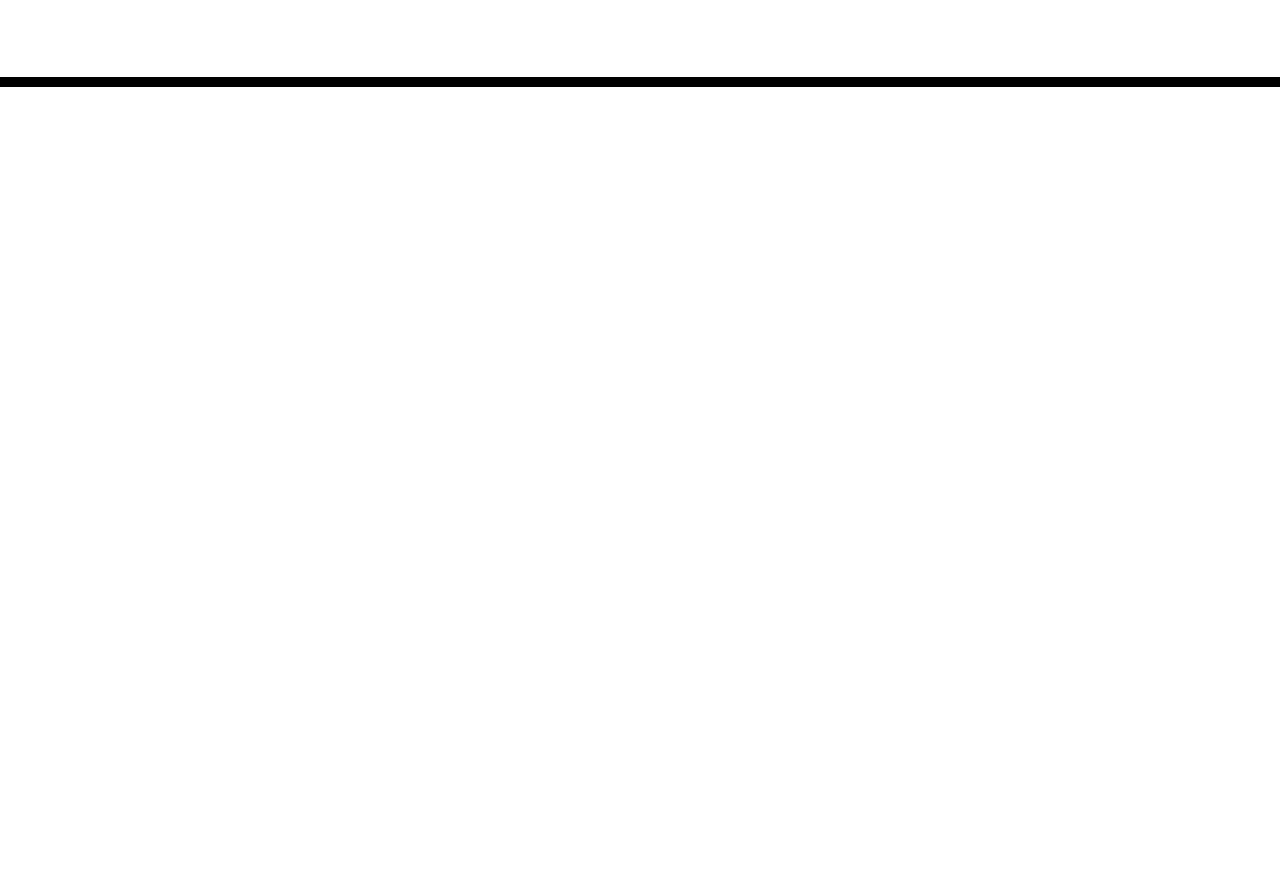
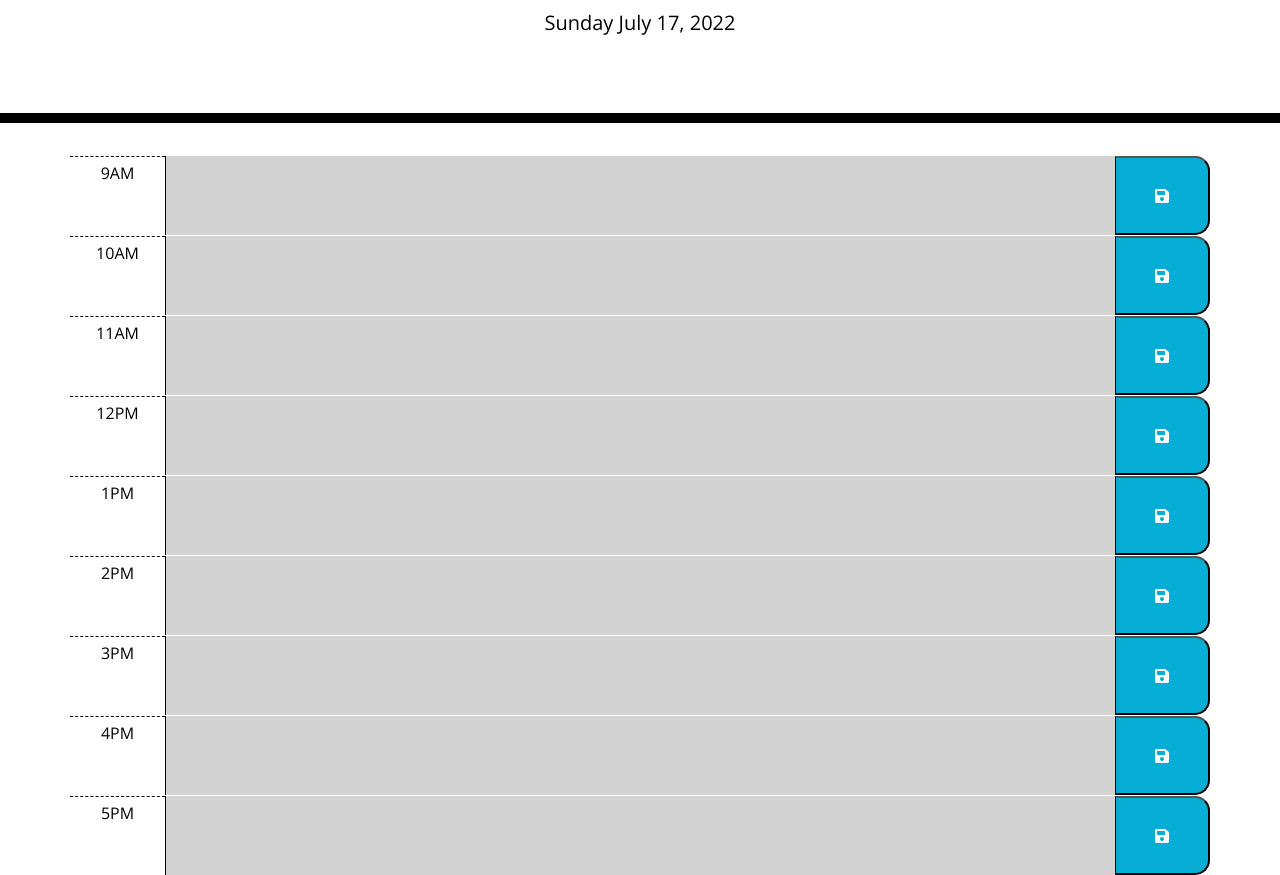
Before and after one commit to kayladong229/work-day-scheduler, a plain HTML site: page Develop/index.html in a window 1280 px wide. Shown: the part 181-1056 px from the top of the page. Before the commit the page ends 800 px from the top, so only its background shows below. Drawn offline with nearby package versions, Linux system fonts and the light colour scheme.

Commit message:
Added js file and added code to html and js files

```diff
--- a/Develop/index.html
+++ b/Develop/index.html
@@ -4,10 +4,12 @@
     <meta charset="UTF-8" />
     <meta name="viewport" content="width=device-width, initial-scale=1.0" />
     <meta http-equiv="X-UA-Compatible" content="ie=edge" />
+    <!-- Link to Bootstrap -->
     <link
       rel="stylesheet"
       href="https://stackpath.bootstrapcdn.com/bootstrap/4.3.1/css/bootstrap.min.css"
     />
+    <!-- Link to external fonts -->
     <link
       rel="stylesheet"
       href="https://use.fontawesome.com/releases/v5.8.1/css/all.css"
@@ -18,6 +20,7 @@
       href="https://fonts.googleapis.com/css?family=Open+Sans&display=swap"
       rel="stylesheet"
     />
+    <!-- Link to local css file -->
     <link rel="stylesheet" href="style.css" />
     <title>Work Day Scheduler</title>
   </head>
@@ -28,11 +31,66 @@
       <p class="lead">A simple calendar app for scheduling your work day</p>
       <p id="currentDay" class="lead"></p>
     </header>
+
     <div class="container">
       <!-- Timeblocks go here -->
-    </div>
+      <div class="row time-block" id="9">
+        <div class="col-md-1 hour py-2">9AM</div>
+        <textarea class="col-md-10 event"></textarea>
+        <button class="col-md-1 saveBtn"><i class="fas fa-save"></i></button>
+      </div>
+
+      <div class="row time-block" id="10">
+        <div class="col-md-1 hour py-2">10AM</div>
+        <textarea class="col-md-10 event"></textarea>
+        <button class="col-md-1 saveBtn"><i class="fas fa-save"></i></button>
+      </div>
+
+      <div class="row time-block" id="11">
+        <div class="col-md-1 hour py-2">11AM</div>
+        <textarea class="col-md-10 event"></textarea>
+        <button class="col-md-1 saveBtn"><i class="fas fa-save"></i></button>
+      </div>
+
+      <div class="row time-block" id="12">
+        <div class="col-md-1 hour py-2">12PM</div>
+        <textarea class="col-md-10 event"></textarea>
+        <button class="col-md-1 saveBtn"><i class="fas fa-save"></i></button>
+      </div>
+      <!-- Time blocks past 12pm will have ids after 12, e.g. 13 corresponds to 1pm -->
+      <div class="row time-block" id="13">
+        <div class="col-md-1 hour py-2">1PM</div>
+        <textarea class="col-md-10 event"></textarea>
+        <button class="col-md-1 saveBtn"><i class="fas fa-save"></i></button>
+      </div>
+
+      <div class="row time-block" id="14">
+        <div class="col-md-1 hour py-2">2PM</div>
+        <textarea class="col-md-10 event"></textarea>
+        <button class="col-md-1 saveBtn"><i class="fas fa-save"></i></button>
+      </div>
+
+      <div class="row time-block" id="15">
+        <div class="col-md-1 hour py-2">3PM</div>
+        <textarea class="col-md-10 event"></textarea>
+        <button class="col-md-1 saveBtn"><i class="fas fa-save"></i></button>
+      </div>
+
+      <div class="row time-block" id="16">
+        <div class="col-md-1 hour py-2">4PM</div>
+        <textarea class="col-md-10 event"></textarea>
+        <button class="col-md-1 saveBtn"><i class="fas fa-save"></i></button>
+      </div>
+
+      <div class="row time-block" id="17">
+        <div class="col-md-1 hour py-2">5PM</div>
+        <textarea class="col-md-10 event"></textarea>
+        <button class="col-md-1 saveBtn"><i class="fas fa-save"></i></button>
+      </div>
 
     <script src="https://cdnjs.cloudflare.com/ajax/libs/jquery/3.2.1/jquery.min.js"></script>
     <script src="https://cdnjs.cloudflare.com/ajax/libs/moment.js/2.24.0/moment.min.js"></script>
+    <!-- Link to local js file -->
+    <script src="script.js"></script>
   </body>
 </html>
--- /dev/null
+++ b/Develop/script.js
@@ -0,0 +1,55 @@
+// Current date shows up upon loading scheduler
+var currentDayEl = $('#currentDay');
+var today = moment();
+currentDayEl.text(today.format("dddd MMMM D, YYYY"));
+
+//Color-code time blocks depending on time of day
+function colorTimeBlock() {
+    //Acquire time that website is initially visited
+    var currentHour = today.hour();
+
+    //Loop over time blocks
+    $(".time-block").each(function() {
+        // Retrieve the time of the block based on the given ID
+        var blockHour = parseInt($(this).attr("id"));
+        //Set classes depending on when the selected block hour is relative to the current time
+        if (currentHour > blockHour) {
+            $(this).addClass("past");
+            $(this).removeClass("present");
+            $(this).removeClass("future");
+        } else if (currentHour === blockHour) {
+            $(this).removeClass("past");
+            $(this).addClass("present");
+            $(this).removeClass("future");
+        } else {
+            $(this).removeClass("past");
+            $(this).removeClass("present");
+            $(this).addClass("future");
+        }
+    })
+
+}
+
+colorTimeBlock();
+
+//Declare new variable for each save button
+var saveBtn = $('.saveBtn');
+
+//Create a function that saves time and event to local storage when save button is clicked
+saveBtn.on("click", function() {
+    var time = $(this).parent().attr("id");
+    var event = $(this).siblings(".event").val();
+    localStorage.setItem(time, event);
+})
+
+// Retrieve any saved events upon refreshing
+$("#8 .event").val(localStorage.getItem("8"));
+$("#9 .event").val(localStorage.getItem("9"));
+$("#10 .event").val(localStorage.getItem("10"));
+$("#11 .event").val(localStorage.getItem("11"));
+$("#12 .event").val(localStorage.getItem("12"));
+$("#13 .event").val(localStorage.getItem("13"));
+$("#14 .event").val(localStorage.getItem("14"));
+$("#15 .event").val(localStorage.getItem("15"));
+$("#16 .event").val(localStorage.getItem("16"));
+$("#17 .event").val(localStorage.getItem("17"));
```
Also changed, not shown: 1 other file.
